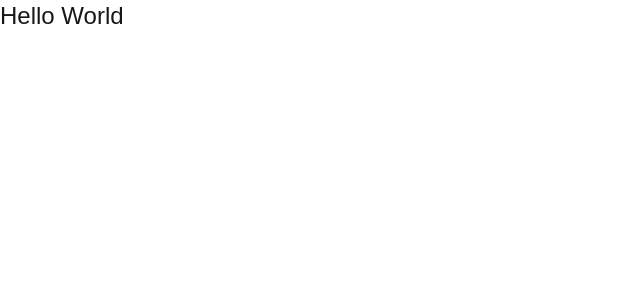
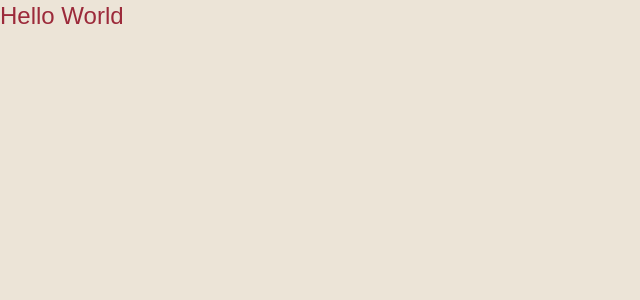
Before and after one commit to turned-to-a-dead-channel/book-logger, a Next.js app: page / in a window 1280 px wide. Shown: the top 300 px of the page, without its empty margins (0-640 px from the left). Built offline with nearby package versions, Linux system fonts and the light colour scheme.

Commit message:
Clear out default font

```diff
--- a/app/globals.css
+++ b/app/globals.css
@@ -1,8 +1,24 @@
 @import "tailwindcss";
 
 :root {
-  --background: #ffffff;
-  --foreground: #171717;
+  --background: #ece4d7;
+  --foreground: #0c0a12;
+  --text: #ece4d7;
+  --text-2: #b5aac0;
+  --muted: #7d7491;
+  --dim: #514a63;
+  --oxblood: #9c2a3a;
+  --oxblood-2: #c33b4f;
+  --emerald: #1d7a55;
+  --emerald-2: #2bb079;
+  --amber: #d49321;
+  --amber-2: #ecb143;
+  --indigo: #3d4fb5;
+  --indigo-2: #6b7fe6;
+  --plum: #7a3a9c;
+  --plum-2: #a05fc4;
+  --teal: #186e7c;
+  --rose: #b8456b;
 }
 
 @theme inline {
@@ -15,8 +31,8 @@
 
 @media (prefers-color-scheme: dark) {
   :root {
-    --background: #0a0a0a;
-    --foreground: #ededed;
+    --background: #0c0a12;
+    --foreground: #ece4d7;
   }
 }
 
@@ -25,3 +41,7 @@ body {
   color: var(--foreground);
   font-family: Arial, Helvetica, sans-serif;
 }
+
+h1 {
+  color: var(--oxblood);
+}
--- a/app/layout.tsx
+++ b/app/layout.tsx
@@ -1,16 +1,6 @@
 import type { Metadata } from "next";
-import { Geist, Geist_Mono, Newsreader, IBM_Plex_Sans, IBM_Plex_Mono } from "next/font/google";
+import { Newsreader, IBM_Plex_Sans, IBM_Plex_Mono } from "next/font/google";
 import "./globals.css";
-
-const geistSans = Geist({
-  variable: "--font-geist-sans",
-  subsets: ["latin"],
-});
-
-const geistMono = Geist_Mono({
-  variable: "--font-geist-mono",
-  subsets: ["latin"],
-});
 
 const newsreader = Newsreader({
   variable: "--font-newsreader",
@@ -34,17 +24,14 @@ export const metadata: Metadata = {
   description: "Generated by create next app",
 };
 
-export default function RootLayout({
-  children,
-}: Readonly<{
-  children: React.ReactNode;
-}>) {
+const MainLayout = ({ children }: { children: React.ReactNode }) => {
   return (
-    <html
-      lang="en"
-      className={`${geistSans.variable} ${geistMono.variable} ${newsreader.variable} ${ibmPlexSans.variable} ${ibmPlexMono.variable}  h-full antialiased`}
-    >
-      <body className="min-h-full flex flex-col">{children}</body>
+    <html>
+      <body>
+        <main>{children}</main>
+      </body>
     </html>
-  );
+  )
 }
+
+export default MainLayout;
```
Also changed, not shown: 1 other file (tests, documents, lock files or other folders).
